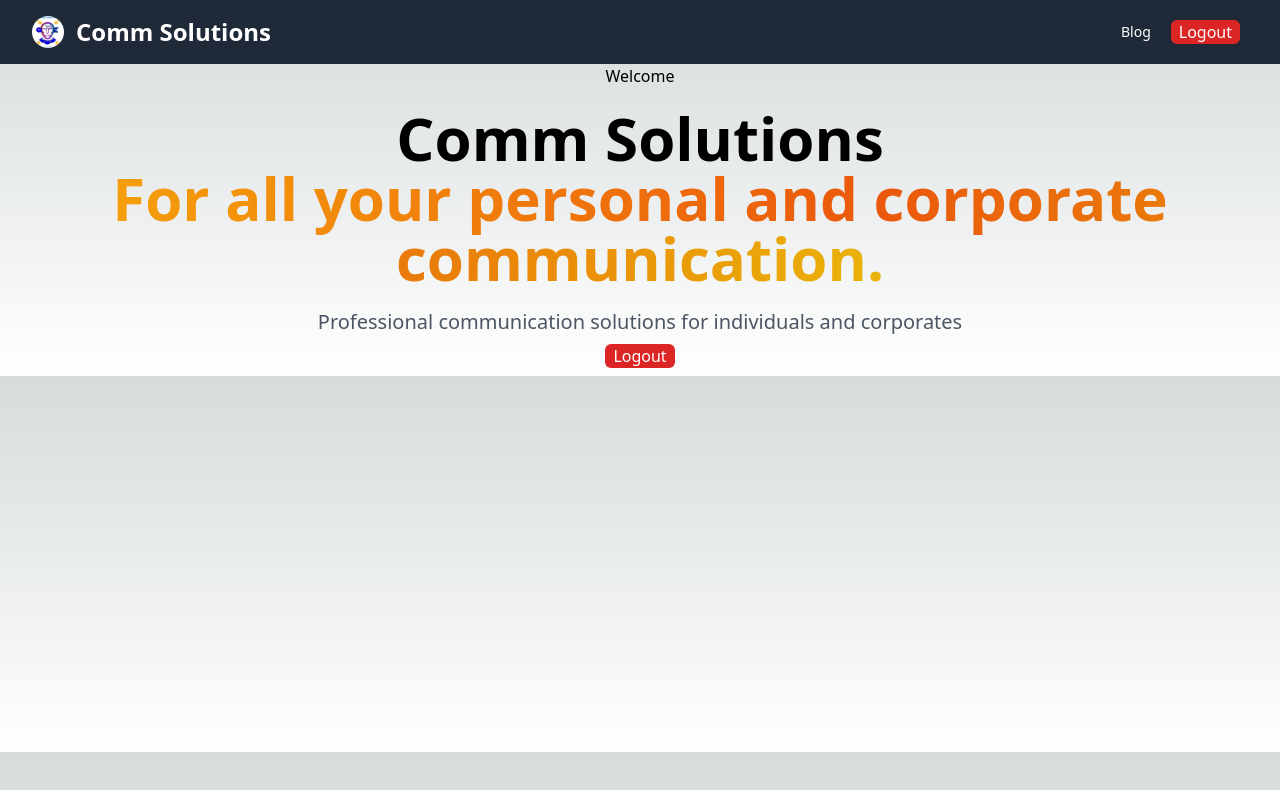
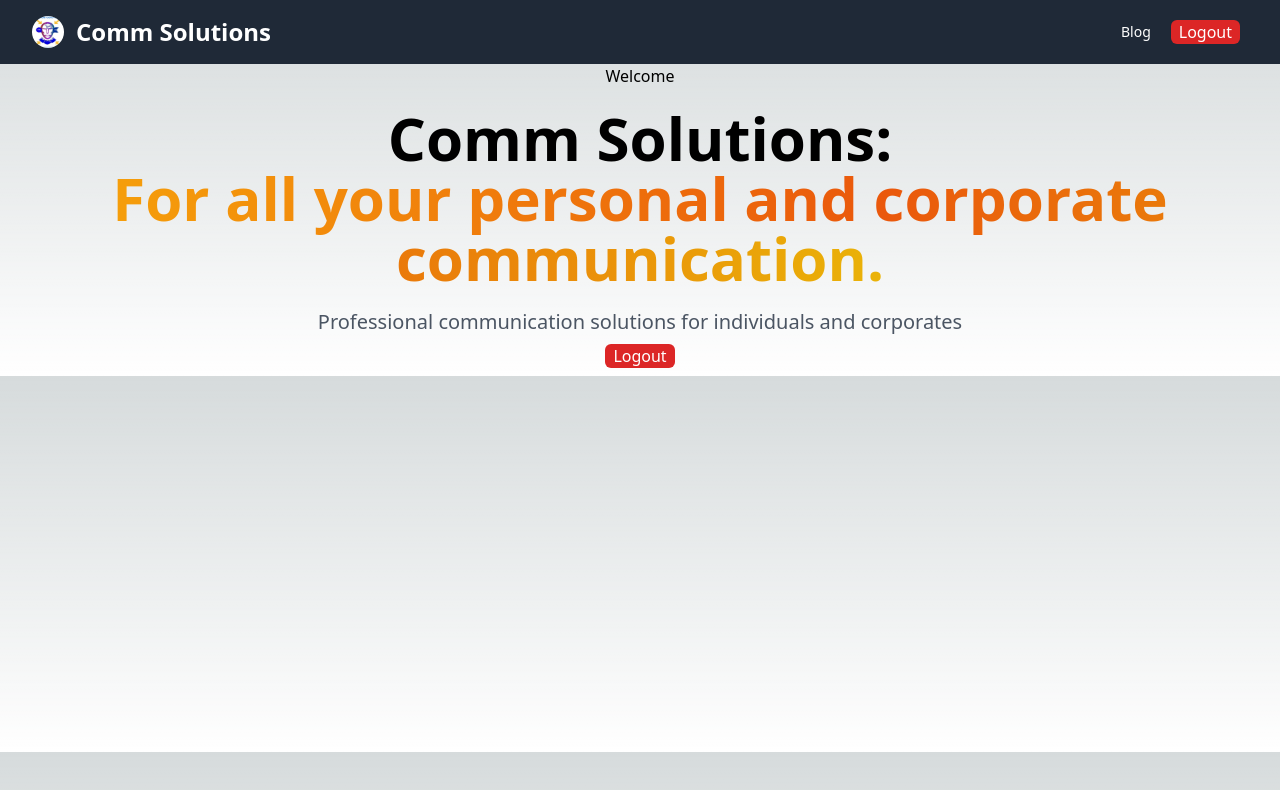
Before and after one commit to mauriceconsult/Rural-ent, a Next.js app: page / in a window 1280 px wide. Shown: the top 790 px of the page. Built offline with nearby package versions, Linux system fonts and the light colour scheme; no server answers; sample sign-in values are in the browser's storage.

Commit message:
updated image settings

```diff
--- a/app/page.jsx
+++ b/app/page.jsx
@@ -14,7 +14,7 @@ export default async function Home() {
     <section className="w-full flex-center flex-col">
       <h2>Welcome {session?.user?.username}</h2>
       <h1 className="head_text text-center">
-        Comm Solutions
+        Comm Solutions:
         <br className="max-md:hidden" />
         <span className="orange_gradient text-center">
           {" "}
--- a/next.config.js
+++ b/next.config.js
@@ -10,4 +10,4 @@ const nextConfig = {
   },
 };
 
-module.exports = nextConfig;
+export default nextConfig;
```
